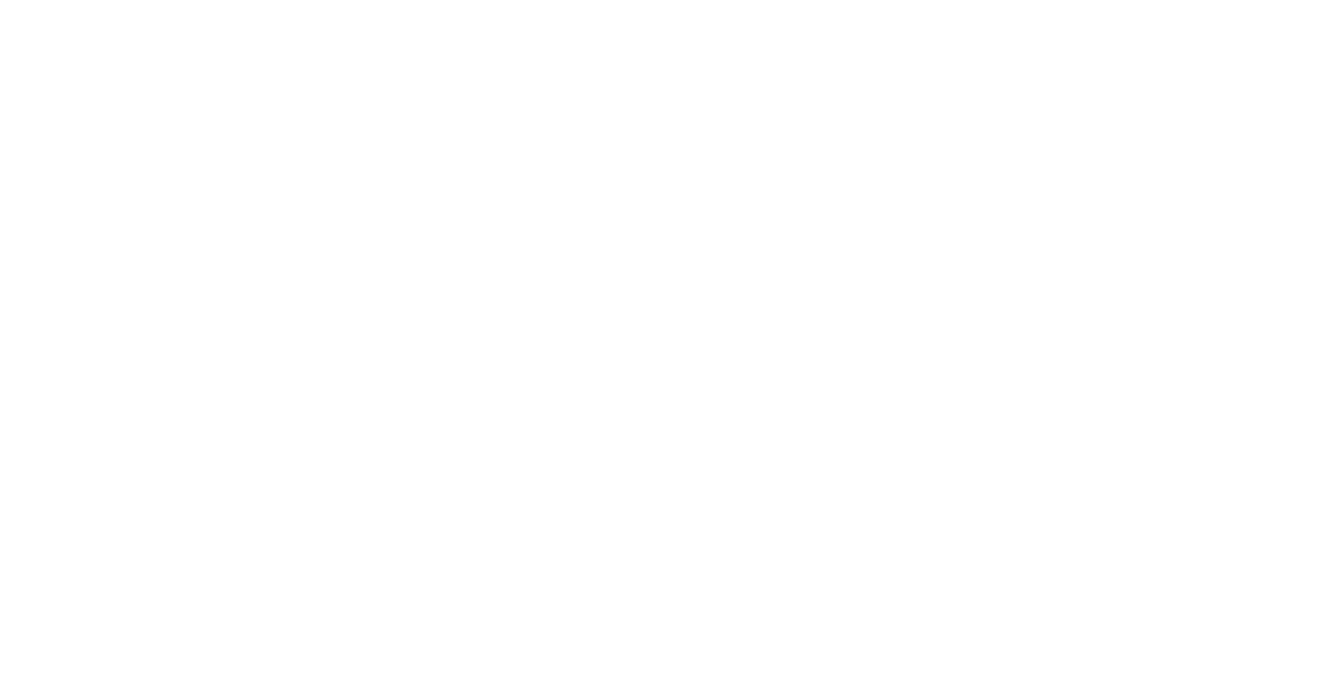
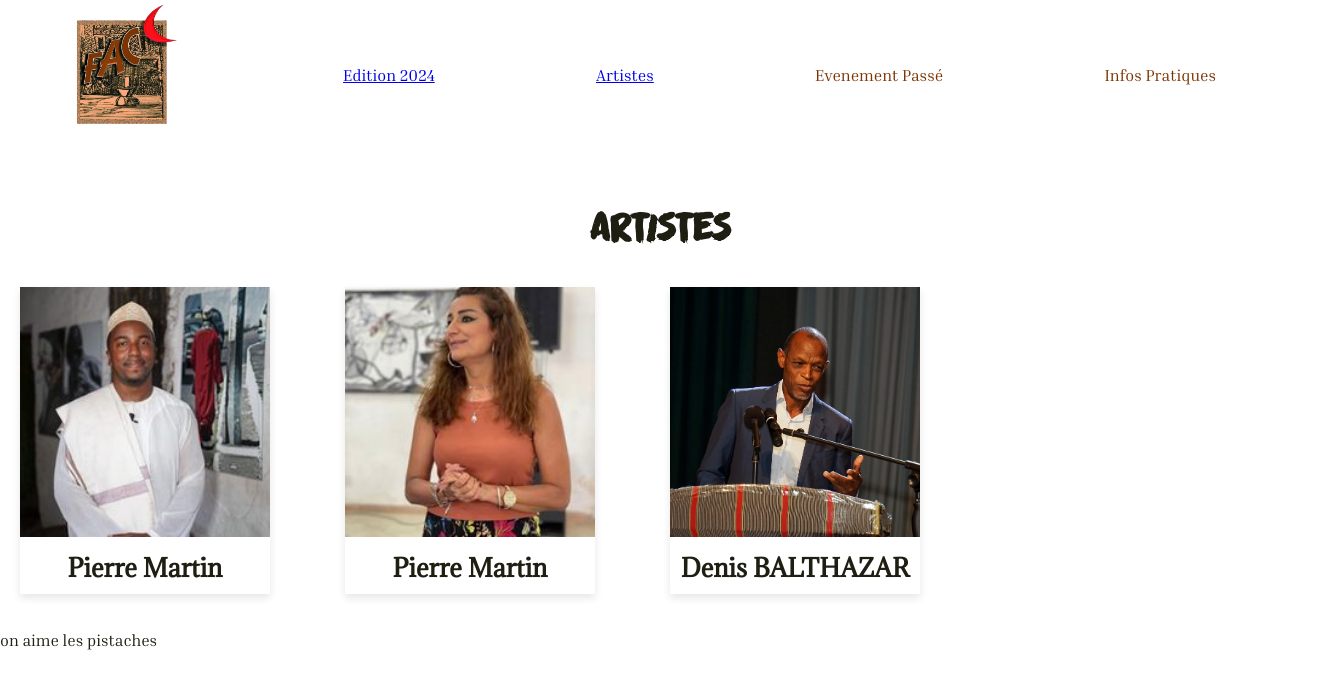
Before and after one commit to Soifiaouir/FACC, a React (Create React App) app: page /Artistes in a window 1280 px wide. Before the commit this address had no page. Shown: the top 688 px of the page, 1320 px wide, since content can reach past the window. Built offline with nearby package versions, Linux system fonts and the light colour scheme; data requests are answered from the project's data file.

Commit message:
navbar v1

```diff
--- a/src/App.css
+++ b/src/App.css
@@ -19,11 +19,13 @@
 
 .App{
   margin: 0%;
+  padding: 0%;
   background-color: white;
   color: #1F1E13;
   font-family:  'InriaSerif';
   align-items: center;
   width: 100%;
+
  }
 
  h1{
@@ -53,3 +55,6 @@
   justify-content: center;
   align-items: center;
 }
+.header{
+  background-color: white;
+}
--- a/src/App.jsx
+++ b/src/App.jsx
@@ -1,18 +1,16 @@
 import './App.css';
 import {Outlet} from "react-router-dom";
-import Acceuil from './pages/acceuil/acceuil';
-import Artistes from './pages/artistes/Artistes';
-
-
+import Header from "./components/header/Header";
+import Footer from './components/footer/Footer';
 
 
 function App() {
   return (
     <div className="App">
-      {/* <Outlet /> */}
-      {/* < Acceuil />*/}
 
-   <Artistes />
+      <Header />
+      <Outlet />
+      <Footer />
 
     </div>
   );
--- a/src/components/footer/footer.jsx
+++ b/src/components/footer/footer.jsx
@@ -0,0 +1,10 @@
+import React from "react";
+
+const Footer = () =>{
+
+        return (
+            <p>on aime les pistaches</p>
+        );
+}
+
+export default Footer;
--- /dev/null
+++ b/src/components/header/Header.css
@@ -0,0 +1,19 @@
+.menu{
+    padding: 0% 5%;
+    margin: 0%;
+    display: flex;
+    flex-direction: row;
+    align-items: center;
+    justify-content: space-between;
+    height: 150px;
+    color:#7C3302;
+}
+
+.Facclogo{
+    height: 150px;
+}
+
+Link{
+    text-decoration: none;
+
+}
--- a/src/components/header/header.jsx
+++ b/src/components/header/header.jsx
@@ -1,18 +1,47 @@
-import React from "react";
-import Logo from '../../assets/logo-vecto.png';
+import React, { useState} from "react";
+import Logofacc from '../../assets/Logofacc.png';
 import { Link } from 'react-router-dom';
-import 'style.module.css';
+import './Header.css';
 
 const Navbar = () => {
+
+    const [showPastEvents, setShowPastEvents] = useState(false);
+    const [showPracticalInfo, setShowPracticalInfo] = useState(false);
+
     return (
-        <div className="navlogo">
-            <Link to="/" className='logo'>
-                <img src={Logo} alt='logo' className="logoimg"/>
+        <nav className="menu">
+            <Link to="/" className="logo-link">
+                <img src={Logofacc} alt='logofacc' className="Facclogo"/>
             </Link>
-            <Link to='/edition2024'>
-                <p>Edition 2024</p>
+            <Link to="/Edition2024">
+                <p><span>Edition 2024</span></p>
             </Link>
-        </div>
+            <Link to="/Artistes">
+                <p><span>Artistes</span></p>
+            </Link>
+            <div className="nav-dropdown" onMouseEnter={() => setShowPastEvents(true)}  onMouseLeave={() => setShowPastEvents(false)}>
+                <span>Evenement Passé</span>
+                {showPastEvents && (
+                    <div className="dropdown">
+                        <p>2022</p>
+                        <p>2020</p>
+                        <p>2018</p>
+                        <p>2016</p>
+                        <p>2013</p>
+                    </div>
+                )}
+            </div>
+            <div className="nav-dropdown" onMouseEnter={() => setShowPracticalInfo(true)}  onMouseLeave={() => setShowPracticalInfo(false)}>
+                <span>Infos Pratiques</span>
+                {showPracticalInfo && (
+                    <div className="dropdown">
+                        <p>contact</p>
+                        <p>A propos</p>
+                    </div>
+                )}
+            </div>
+
+        </nav>
     );
 };
 
--- a/src/index.jsx
+++ b/src/index.jsx
@@ -1,10 +1,12 @@
 import React from 'react';
 import ReactDOM from 'react-dom/client';
 import './index.css';
-import { BrowserRouter as Router, Routes, Route} from 'react-router-dom';
-import Apropos from './pages/apropos/Apropos';
+import { BrowserRouter as Router, Routes, Route, Navigate} from 'react-router-dom';
 import App from './App';
 import reportWebVitals from './reportWebVitals';
+import Acceuil from './pages/acceuil/acceuil';
+import Edition2024 from './pages/edition2024/Edition2024';
+import Artistes from './pages/artistes/Artistes'
 
 const root = ReactDOM.createRoot(document.getElementById('root'));
 root.render(
@@ -12,7 +14,11 @@
     <Router>
       <Routes>
         <Route path= "/" element={<App />}>
-        <Route path="/Apropos" element={<Apropos/>}/>
+          <Route index element={<Acceuil />} />
+          <Route path="accueil" element={<Navigate replace to="/" />} />
+          <Route path="Edition2024" element={<Edition2024 />} />
+          <Route path="Artistes" element={<Artistes />} />
+
         </Route>
       </Routes>
     </Router>
--- a/src/pages/acceuil/acceuil.css
+++ b/src/pages/acceuil/acceuil.css
@@ -1,8 +1,11 @@
 .acceuil {
+    margin: 0%;
     display: flex;
     flex-direction: column;
     align-items: center;
-    padding: 50px 0px;
+    gap:30px;
+    padding: 0px;
+
 }
 
 .video {
--- a/src/pages/edition2024/Edition2024.jsx
+++ b/src/pages/edition2024/Edition2024.jsx
@@ -0,0 +1,11 @@
+import React from "react";
+
+const Edition2024 = () => {
+    return (
+        <div>
+            <h2>Pistache</h2>
+        </div>
+    );
+}
+
+export default Edition2024 ;
```
Also changed, not shown: src/assets/Logofacc.png (added), src/assets/logo-vecto.png (deleted), src/components/footer/Footer.css (added), src/components/footer/Footer.style.module.css (deleted), src/components/header/Header.style.module.css (deleted).
